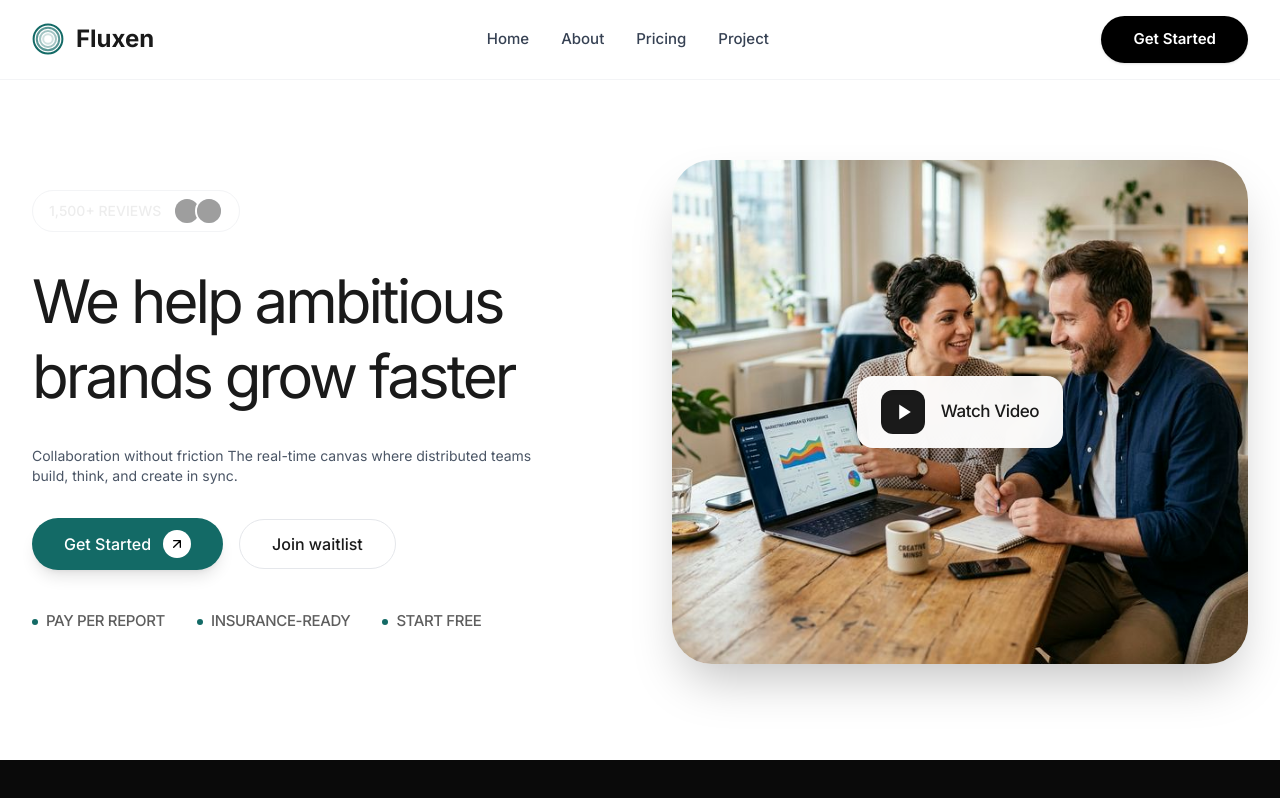
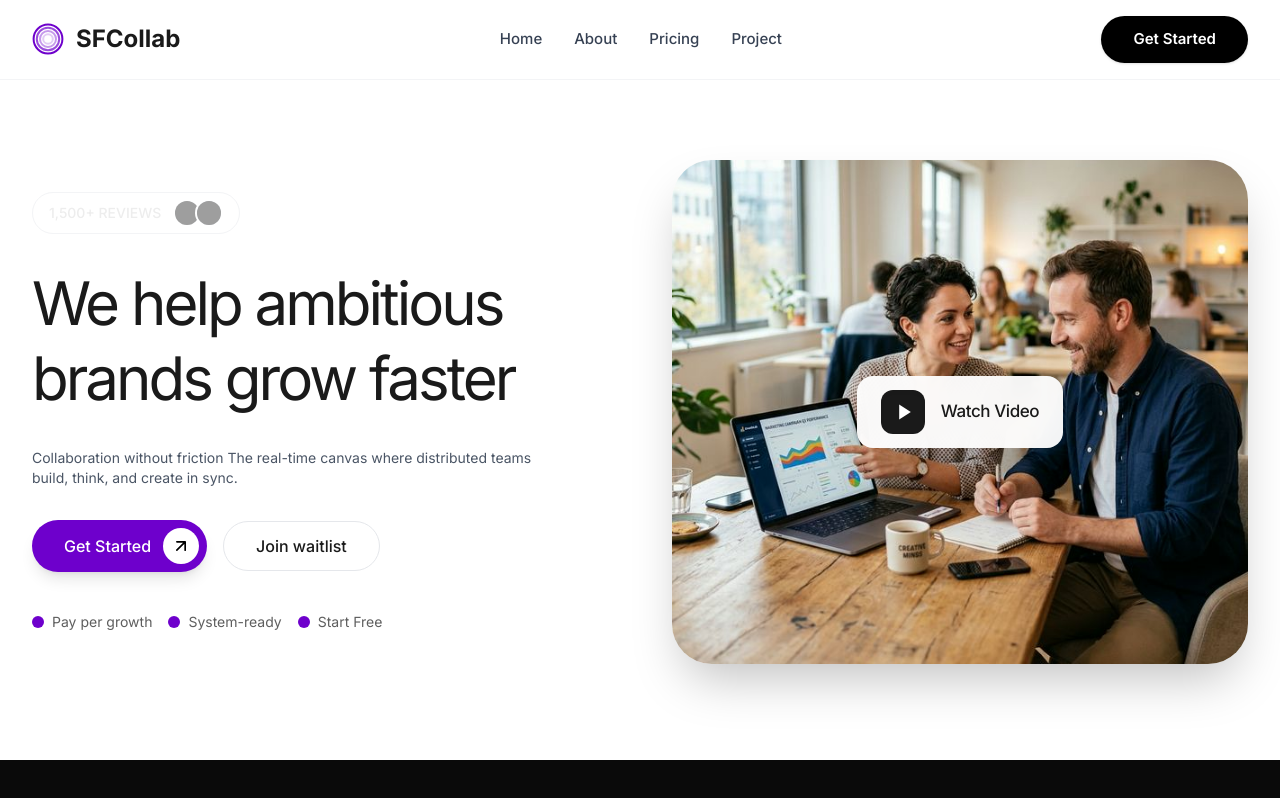
Before and after one commit to StephenOnyeka/SFCollab-UI, a Next.js app: page / in a window 1280 px wide. Shown: the top 798 px of the page. Built offline with nearby package versions, Linux system fonts and the light colour scheme; grey boxes are pictures that could not be loaded.

Commit message:
done with the hero section

```diff
--- a/app/layout.tsx
+++ b/app/layout.tsx
@@ -10,7 +10,7 @@ const inter = Inter({
 });
 
 export const metadata: Metadata = {
-  title: "Fluxen - Ambitious Brands Grow Faster",
+  title: "SFCollab - Ambitious Brands Grow Faster",
   description: "Data-driven digital marketing that blends creativity with strategy.",
 };
 
--- a/components/Button.tsx
+++ b/components/Button.tsx
@@ -9,14 +9,16 @@ export default function Button({ variant = 'secondary', children, className = ''
   if (variant === 'primary') {
     return (
       <button
-        className={`group relative bg-[#136A66] hover:bg-[#000000] text-white px-8 py-3 rounded-full font-medium flex items-center gap-3 transition-all duration-260 shadow-lg hover:shadow-xl hover:-translate-y-0.5 active:translate-y-0 active:shadow-lg overflow-hidden ${className}`}
+        // className={`group relative bg-[#6E00CC] hover:bg-[#000000] text-white pl-8 pr-2 py-3 rounded-full font-medium flex items-center gap-3 transition-all duration-260 shadow-lg hover:shadow-xl hover:-translate-y-0.5 active:translate-y-0 active:shadow-lg overflow-hidden ${className}`}
+        className={`group relative bg-[#6E00CC] hover:bg-[#000000] text-white pl-8 pr-2 py-2 rounded-full font-medium flex items-center gap-3 transition-all duration-260 shadow-lg hover:shadow-xl hover:-translate-y-0.5 active:translate-y-0 active:shadow-lg overflow-hidden ${className}`}
         {...props}
       >
         {children}
-        <span className="relative flex h-7 w-7 shrink-0 items-center justify-center bg-white rounded-full text-[#136A66] group-hover:text-[#0E524F] transition-colors duration-260">
+        {/* <div className="flex items-center right-4"> */}
+        <span className="relative flex h-9 w-9 shrink-0 items-center justify-center bg-white rounded-full text-[#6E00CC] group-hover:text-[#0E524F] transition-colors duration-260">
           {/* Original arrow – slides out to top-right */}
           <svg
-            className="absolute w-4 h-4 transition-transform duration-260 ease-in-out group-hover:translate-x-[200%] group-hover:-translate-y-[200%]"
+            className="absolute w-5 h-6 transition-transform duration-260 ease-in-out group-hover:translate-x-[200%] group-hover:-translate-y-[200%]"
             viewBox="0 0 24 24"
             fill="none"
             stroke="#000000"
@@ -29,7 +31,7 @@ export default function Button({ variant = 'secondary', children, className = ''
 
           {/* Incoming arrow – slides in from bottom-left */}
           <svg
-            className="absolute w-4 h-4 translate-x-[-200%] translate-y-[200%] transition-transform duration-260 ease-in-out delay-100 group-hover:translate-x-0 group-hover:translate-y-0"
+            className="absolute w-6 h-6 translate-x-[-200%] translate-y-[200%] transition-transform duration-260 ease-in-out delay-100 group-hover:translate-x-0 group-hover:translate-y-0"
             viewBox="0 0 24 24"
             fill="none"
             stroke="#000000"
@@ -40,6 +42,7 @@ export default function Button({ variant = 'secondary', children, className = ''
             <path d="M7 17L17 7M17 7H7M17 7V17" />
           </svg>
         </span>
+        {/* </div> */}
       </button>
     );
   }
--- a/components/Hero.tsx
+++ b/components/Hero.tsx
@@ -9,7 +9,6 @@ export default function Hero() {
         <div className="flex flex-col items-start gap-8">
           {/* Review Badge */}
           <div className="inline-flex items-center gap-3 px-4 py-1.5 rounded-full border border-gray-100">
-            {/* <span className="text-sm font-medium text-black uppercase">1,500+ Reviews</span> */}
             <span className="text-sm font-medium uppercase">
               1,500+ Reviews
             </span>
@@ -34,19 +33,12 @@ export default function Hero() {
           </div>
 
           {/* Heading */}
-          {/* <h1 className="text-[44px] sm:text-[56px] lg:text-[72px] font-medium text-[#1A1A1A] leading-[1.05] tracking-tight">
-            We help ambitious brands grow faster
-          </h1> */}
-          {/* <h1 className="text-[44px] sm:text-[56px] lg:text-[68px] font-inter text-[#1A1A1A] leading-tight tracking-tighter"> */}
           <h1 className="text-[44px] sm:text-[56px] lg:text-[60px] font-inter text-[#1A1A1A] leading-tight tracking-tighter">
             We help ambitious brands grow faster
           </h1>
 
           {/* Description */}
           <p className="text-sm text-gray-600 max-w-lg">
-            {/* Data-driven digital marketing that blends creativity with strategy
-            helping you attract, engage, and convert customers across every
-            channel. */}
             Collaboration without friction The real-time canvas where distributed teams build, think, and create in sync.
           </p>
 
@@ -57,17 +49,17 @@ export default function Hero() {
           </div>
 
           {/* Feature Pillars */}
-          <div className="flex flex-wrap items-center gap-x-8 gap-y-4 mt-2">
-            <div className="flex items-center gap-2 text-[15px] font-medium text-[#1A1A1A]/70 uppercase tracking-tight">
-              <div className="w-1.5 h-1.5 rounded-full bg-[#136A66]"></div>
-              Pay per report
+          <div className="flex flex-wrap items-center gap-x-4 gap-y-0 mt-2">
+            <div className="flex items-center gap-2 text-sm text-[#1A1A1A]/70">
+              <div className="w-3 h-3 rounded-full bg-[#6E00CC]"></div>
+              Pay per growth
             </div>
-            <div className="flex items-center gap-2 text-[15px] font-medium text-[#1A1A1A]/70 uppercase tracking-tight">
-              <div className="w-1.5 h-1.5 rounded-full bg-[#136A66]"></div>
-              Insurance-ready
+            <div className="flex items-center gap-2 text-sm text-[#1A1A1A]/70">
+              <div className="w-3 h-3 rounded-full bg-[#6E00CC]"></div>
+              System-ready
             </div>
-            <div className="flex items-center gap-2 text-[15px] font-medium text-[#1A1A1A]/70 uppercase tracking-tight">
-              <div className="w-1.5 h-1.5 rounded-full bg-[#136A66]"></div>
+            <div className="flex items-center gap-2 text-sm text-[#1A1A1A]/70">
+              <div className="w-3 h-3 rounded-full bg-[#6E00CC]"></div>
               Start Free
             </div>
           </div>
@@ -75,7 +67,6 @@ export default function Hero() {
 
         {/* Right Column - Image & Overlays */}
         <div className="relative">
-          {/* <div className="relative aspect-[16/17] w-full rounded-[2.5rem] overflow-hidden shadow-2xl"> */}
           <div className="relative aspect-[16/14] w-full rounded-[2.5rem] overflow-hidden shadow-2xl">
             <Image
               src="/hero-image.png"
@@ -88,7 +79,7 @@ export default function Hero() {
             {/* Play Button Overlay */}
             <div className="absolute inset-0 flex items-center justify-center">
               <button className="bg-white/95 backdrop-blur-md px-6 py-3.5 rounded-2xl flex items-center gap-4 text-black shadow-2xl transition-all transform hover:scale-110 active:scale-95 group">
-                <div className="w-11 h-11 bg-[#1A1A1A] rounded-xl flex items-center justify-center shadow-inner group-hover:bg-[#136A66] transition-colors">
+                <div className="w-11 h-11 bg-[#1A1A1A] rounded-xl flex items-center justify-center shadow-inner group-hover:bg-[#6E00CC] transition-colors">
                   <svg
                     width="20"
                     height="20"
--- a/components/Navbar.tsx
+++ b/components/Navbar.tsx
@@ -9,13 +9,13 @@ export default function Navbar() {
         <Link href="/" className="flex items-center gap-3 decoration-none">
           <div className="relative w-8 h-8">
             <svg viewBox="0 0 40 40" fill="none" xmlns="http://www.w3.org/2000/svg" className="w-full h-full">
-              <circle cx="20" cy="20" r="18" stroke="#136A66" strokeWidth="2.5" />
-              <circle cx="20" cy="20" r="14" stroke="#136A66" strokeWidth="2.5" strokeOpacity="0.7" />
-              <circle cx="20" cy="20" r="10" stroke="#136A66" strokeWidth="2.5" strokeOpacity="0.4" />
-              <circle cx="20" cy="20" r="6" stroke="#136A66" strokeWidth="2.5" strokeOpacity="0.2" />
+              <circle cx="20" cy="20" r="18" stroke="#6E00CC" strokeWidth="2.5" />
+              <circle cx="20" cy="20" r="14" stroke="#6E00CC" strokeWidth="2.5" strokeOpacity="0.7" />
+              <circle cx="20" cy="20" r="10" stroke="#6E00CC" strokeWidth="2.5" strokeOpacity="0.4" />
+              <circle cx="20" cy="20" r="6" stroke="#6E00CC" strokeWidth="2.5" strokeOpacity="0.2" />
             </svg>
           </div>
-          <span className="text-2xl font-bold text-[#1A1A1A]">Fluxen</span>
+          <span className="text-2xl font-bold text-[#1A1A1A]">SFCollab</span>
         </Link>
 
         {/* Navigation Links */}
--- a/package.json
+++ b/package.json
@@ -11,7 +11,8 @@
   "dependencies": {
     "next": "15.5.12",
     "react": "19.2.4",
-    "react-dom": "19.2.4"
+    "react-dom": "19.2.4",
+    "react-icons": "^5.6.0"
   },
   "devDependencies": {
     "@tailwindcss/postcss": "^4",
```
Also changed, not shown: 1 other file (tests, documents, lock files or other folders).
